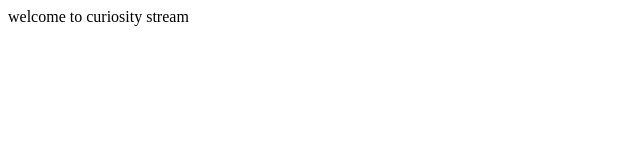
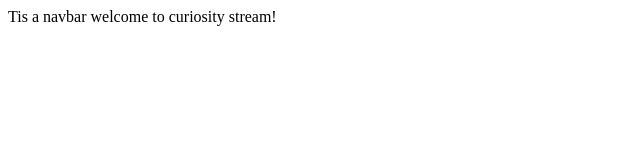
Before and after one commit to tsm0029/curiosity-stream, an Angular app: page / in a window 1280 px wide. Shown: the top 160 px of the page, without its empty margins (0-640 px from the left). Built offline with nearby package versions, Linux system fonts and the light colour scheme.

Commit message:
changes to navbar.html app module and navbar.ts

```diff
--- a/src/app/app.component.html
+++ b/src/app/app.component.html
@@ -1 +1,2 @@
-welcome to curiosity stream
+<cs-navbar>Loading...</cs-navbar>
+welcome to curiosity stream!
--- a/src/app/app.module.ts
+++ b/src/app/app.module.ts
@@ -1,11 +1,13 @@
 import { NgModule } from '@angular/core';
 import { BrowserModule } from '@angular/platform-browser';
+import { navbarComponent } from 'src/navigation/navbar.component';
 
 import { AppComponent } from './app.component';
 
 @NgModule({
   declarations: [
-    AppComponent
+    AppComponent,
+    navbarComponent
   ],
   imports: [
     BrowserModule
--- /dev/null
+++ b/src/navigation/navbar.component.html
@@ -0,0 +1 @@
+Tis a navbar
--- /dev/null
+++ b/src/navigation/navbar.component.ts
@@ -0,0 +1,10 @@
+import { Component } from "@angular/core";
+
+@Component({
+    selector: 'cs-navbar',
+    templateUrl: 'navbar.component.html',
+    styleUrls: ['navbar.component.css']
+})
+export class navbarComponent{
+
+}
```
Also changed, not shown: src/navbar/navbar.component.html (deleted), src/navbar/navbar.component.ts (deleted), src/navigation/navbar.component.css (added).
